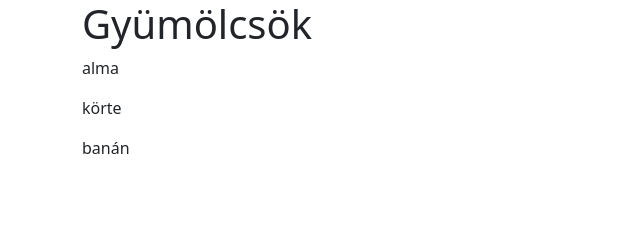
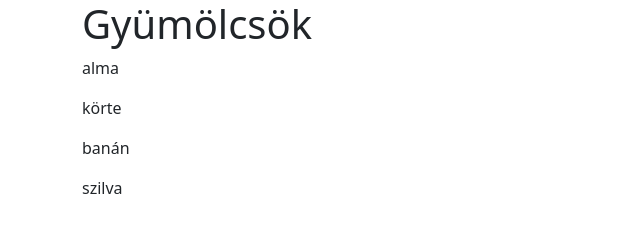
Before and after one commit to suli2022/sI1e_gyumi, a website: page index.html in a window 1280 px wide. Shown: the full height of the page, 0-640 px from the left. Drawn offline with nearby package versions, Linux system fonts and the light colour scheme.

Commit message:
Szilva hozzáadva

```diff
--- a/index.html
+++ b/index.html
@@ -13,6 +13,7 @@
         <p>alma</p>
         <p>körte</p>
         <p>banán</p>
+        <p>szilva</p>
     </div>
 
 </body>
```
